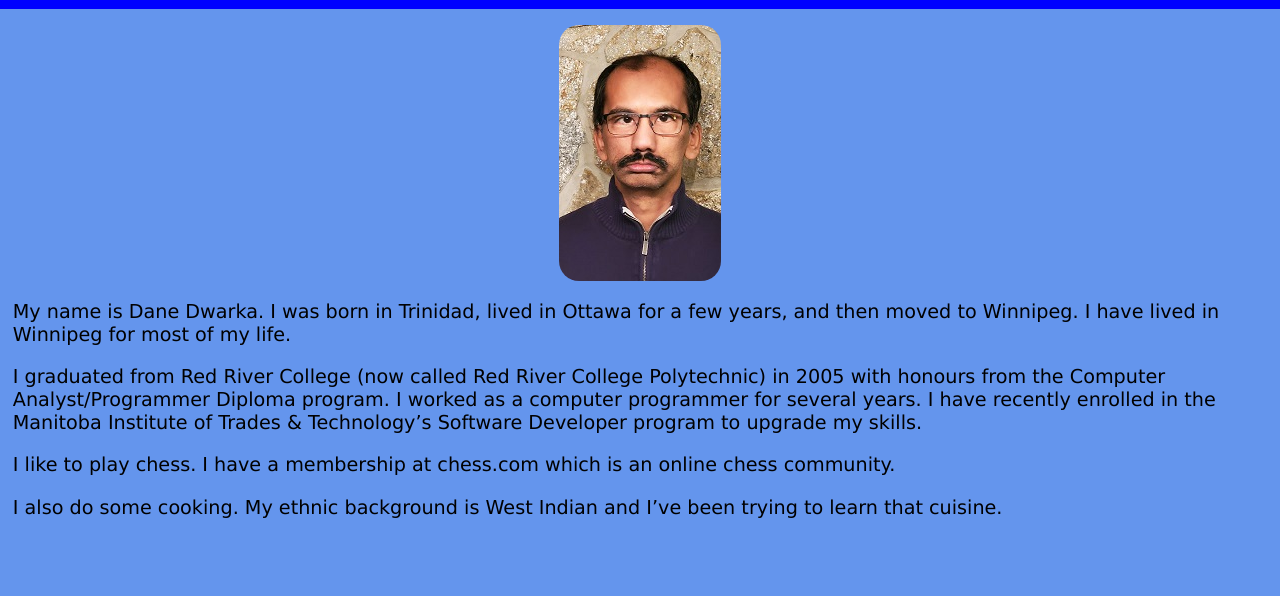
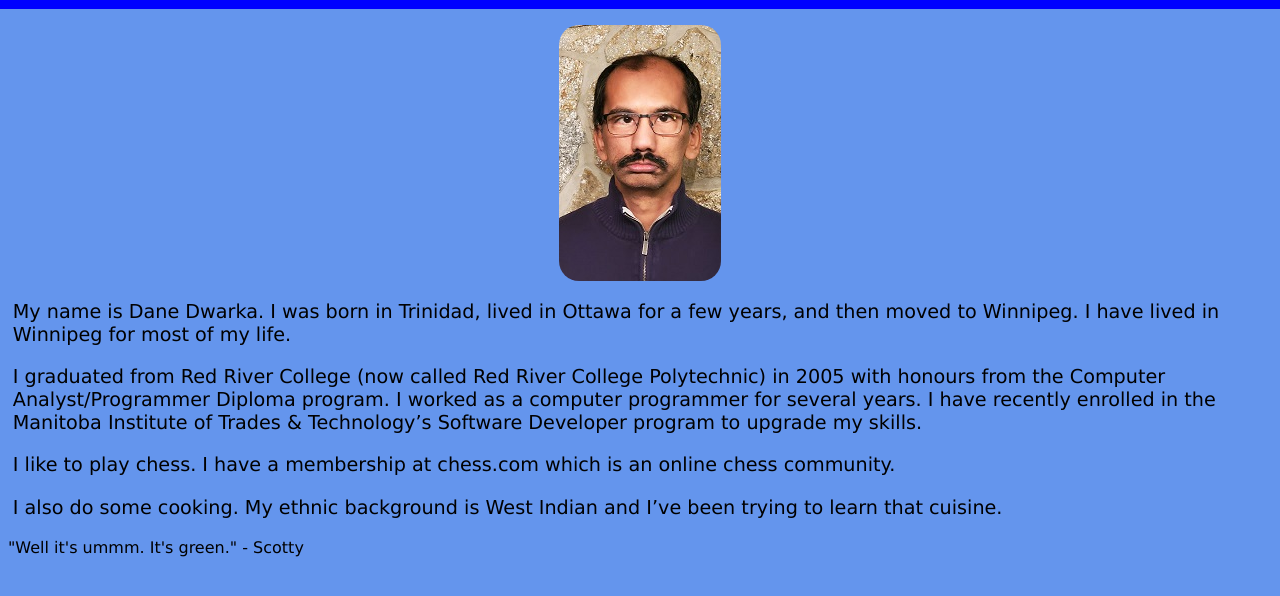
Before and after one commit to StellarSnow/Personal-Portfolio, a plain HTML site: page src/pages/about.html in a window 1280 px wide. Shown: the part 140-736 px from the top of the page. Drawn offline with Linux system fonts and the light colour scheme.

Commit message:
Add memorable quote functionality to About Page

```diff
--- a/src/js/app.js
+++ b/src/js/app.js
@@ -1,3 +1,5 @@
-import MemorableQuotes from "./memorableQuotes";
+import MemorableQuotes from "./memorableQuotes.js";
 
 const quote = new MemorableQuotes();
+
+document.getElementById('memorable-quote').textContent = quote.provideAQuote();
--- a/src/pages/about.html
+++ b/src/pages/about.html
@@ -6,6 +6,7 @@
   <meta name="viewport" content="width=device-width, initial-scale=1.0">
   <title>About Me</title>
   <link rel="stylesheet" href="../css/style.css">
+  <script src="../js/app.js" type="module" defer></script>
 </head>
 <body>
   <header>
@@ -28,6 +29,8 @@
 
     <p>I also do some cooking.  My ethnic background is West Indian and I’ve been trying to learn that cuisine.</p>
   </main>
-  <footer></footer>
+  <footer>
+    <p id="memorable-quote"></p>
+  </footer>
 </body>
 </html>
```
